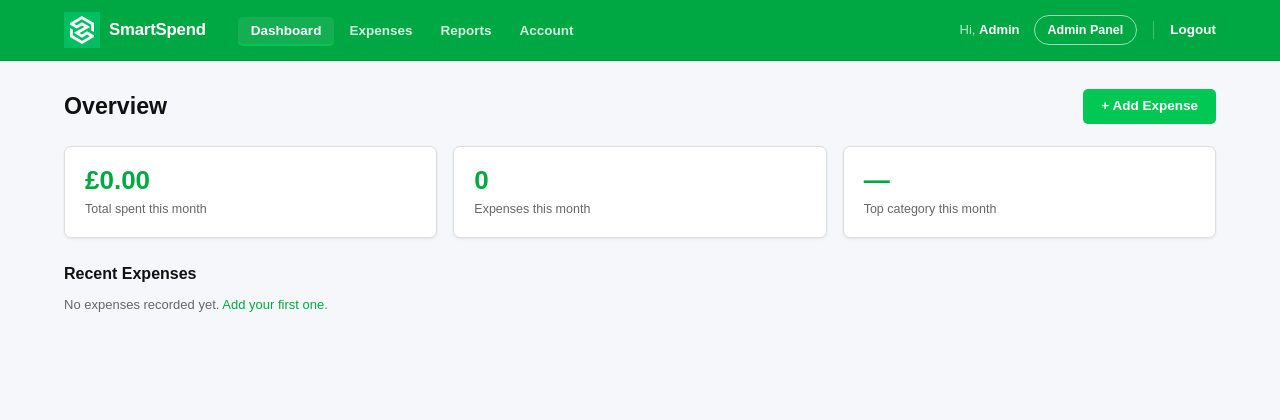
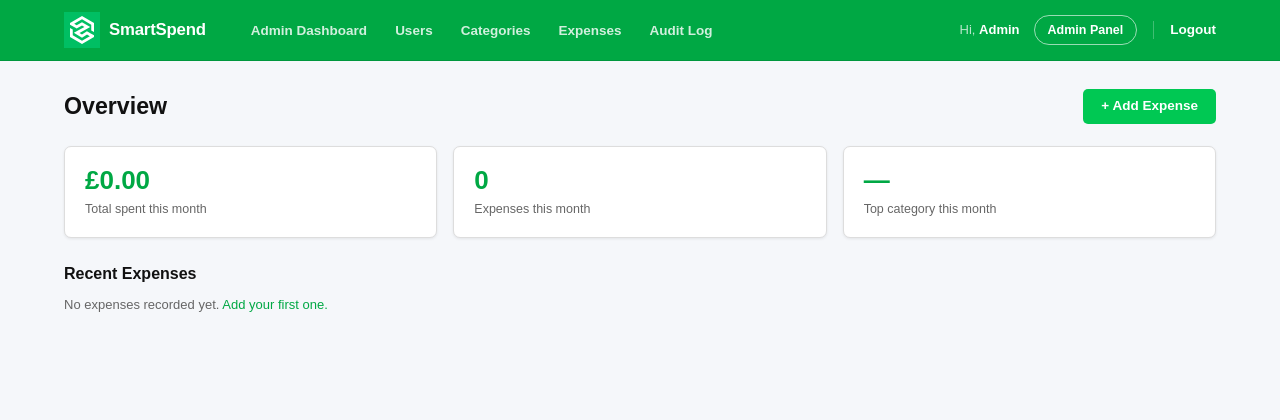
Before and after one commit to shreemanme/SmartSpend, a PHP site: page /dashboard/index.php in a window 1280 px wide. Shown: the top 420 px of the page. Run offline with PHP 8.4, Linux system fonts and the light colour scheme; a user stored in the database is signed in; data comes from the database, SQL or seed files in the repository; data that the repository does not hold is empty.

Commit message:
Admin Dashboard Updated

```diff
--- a/includes/header.php
+++ b/includes/header.php
@@ -50,10 +50,18 @@ function nav_active(string $path): string
 
             <ul class="navbar-links" id="nav-links" role="list">
                 <?php if (isset($_SESSION['user_id'])): ?>
-                    <li><a href="/smartspend/dashboard/index.php" <?= nav_active('dashboard') ?>>Dashboard</a></li>
-                    <li><a href="/smartspend/expenses/index.php" <?= nav_active('expenses') ?>>Expenses</a></li>
-                    <li><a href="/smartspend/reports/index.php" <?= nav_active('reports') ?>>Reports</a></li>
-                    <li><a href="/smartspend/account/index.php" <?= nav_active('account') ?>>Account</a></li>
+                    <?php if (($_SESSION['role'] ?? '') === 'admin'): ?>
+                        <li><a href="/smartspend/admin/dashboard.php" <?= nav_active('admin/dashboard') ?>>Admin Dashboard</a></li>
+                        <li><a href="/smartspend/admin/users.php" <?= nav_active('admin/users') ?>>Users</a></li>
+                        <li><a href="/smartspend/admin/categories.php" <?= nav_active('admin/categories') ?>>Categories</a></li>
+                        <li><a href="/smartspend/admin/expenses.php" <?= nav_active('admin/expenses') ?>>Expenses</a></li>
+                        <li><a href="/smartspend/admin/audit.php" <?= nav_active('admin/audit') ?>>Audit Log</a></li>
+                    <?php else: ?>
+                        <li><a href="/smartspend/dashboard/index.php" <?= nav_active('dashboard') ?>>Dashboard</a></li>
+                        <li><a href="/smartspend/expenses/index.php" <?= nav_active('expenses') ?>>Expenses</a></li>
+                        <li><a href="/smartspend/reports/index.php" <?= nav_active('reports') ?>>Reports</a></li>
+                        <li><a href="/smartspend/account/index.php" <?= nav_active('account') ?>>Account</a></li>
+                    <?php endif; ?>
                 <?php else: ?>
                     <li><a href="/smartspend/auth/login.php" <?= nav_active('login') ?>>Login</a></li>
                     <li><a href="/smartspend/auth/register.php" <?= nav_active('register') ?>>Register</a></li>
```
Also changed, not shown: auth/login.php (+6 -1 lines).
